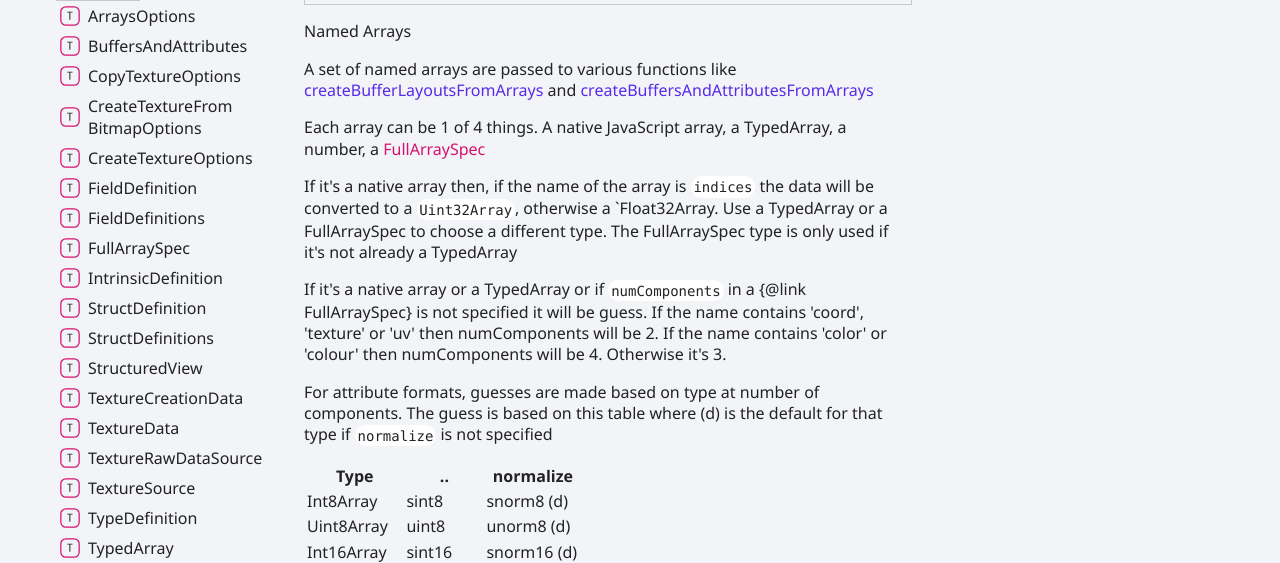
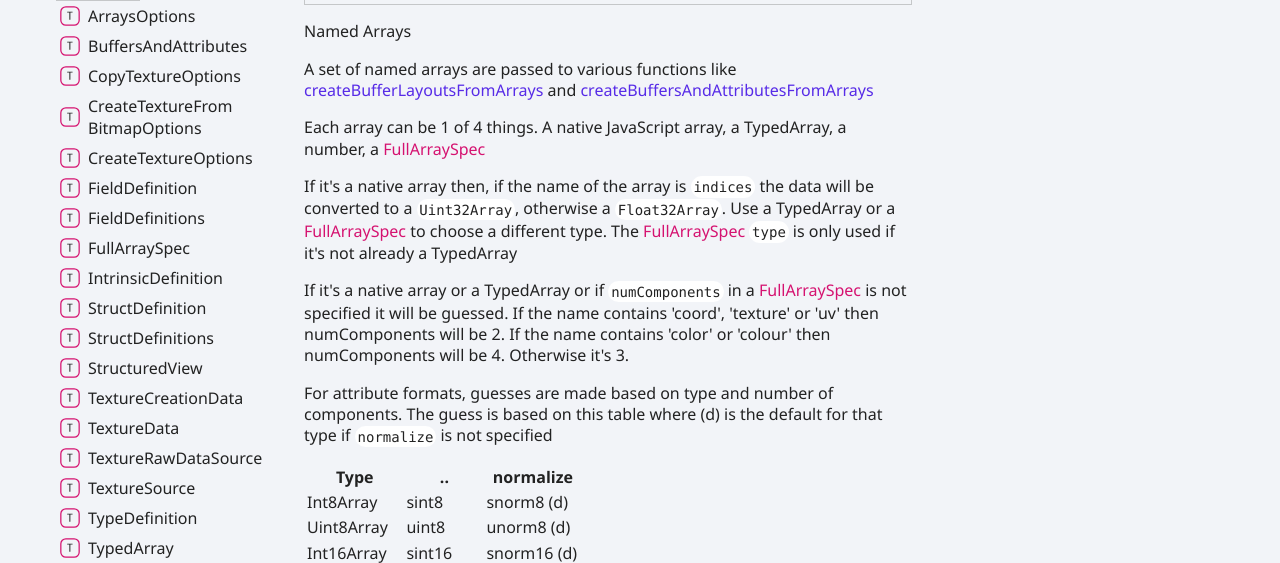
Before and after one commit to greggman/webgpu-utils, a website: page docs/types/Arrays.html in a window 1280 px wide. Shown: the part 229-792 px from the top of the page. Drawn offline with Linux system fonts and the light colour scheme.

Commit message:
Deploying to gh-pages from @ greggman/webgpu-utils@5d0f20bd7ce092d1c22c783d6ce8628daa1bfd50 🚀

```diff
--- a/docs/types/Arrays.html
+++ b/docs/types/Arrays.html
@@ -21,12 +21,12 @@
 <a href="../functions/createBufferLayoutsFromArrays.html" class="tsd-kind-function">createBufferLayoutsFromArrays</a> and <a href="../functions/createBuffersAndAttributesFromArrays.html" class="tsd-kind-function">createBuffersAndAttributesFromArrays</a></p>
 <p>Each array can be 1 of 4 things. A native JavaScript array, a TypedArray, a number, a <a href="FullArraySpec.html" class="tsd-kind-type-alias">FullArraySpec</a></p>
 <p>If it&#39;s a native array then, if the name of the array is <code>indices</code> the data will be converted
-to a <code>Uint32Array</code>, otherwise a `Float32Array.  Use a TypedArray or a FullArraySpec to choose a different type.
-The FullArraySpec type is only used if it&#39;s not already a TypedArray</p>
-<p>If it&#39;s a native array or a TypedArray or if <code>numComponents</code> in a {@link FullArraySpec} is not
-specified it will be guess. If the name contains &#39;coord&#39;, &#39;texture&#39; or &#39;uv&#39; then numComponents will be 2.
+to a <code>Uint32Array</code>, otherwise a <code>Float32Array</code>.  Use a TypedArray or a <a href="FullArraySpec.html" class="tsd-kind-type-alias">FullArraySpec</a> to choose a different type.
+The <a href="FullArraySpec.html" class="tsd-kind-type-alias">FullArraySpec</a> <code>type</code> is only used if it&#39;s not already a TypedArray</p>
+<p>If it&#39;s a native array or a TypedArray or if <code>numComponents</code> in a <a href="FullArraySpec.html" class="tsd-kind-type-alias">FullArraySpec</a> is not
+specified it will be guessed. If the name contains &#39;coord&#39;, &#39;texture&#39; or &#39;uv&#39; then numComponents will be 2.
 If the name contains &#39;color&#39; or &#39;colour&#39; then numComponents will be 4. Otherwise it&#39;s 3.</p>
-<p>For attribute formats, guesses are made based on type at number of components. The guess is
+<p>For attribute formats, guesses are made based on type and number of components. The guess is
 based on this table where (d) is the default for that type if <code>normalize</code> is not specified</p>
 <table>
 <thead>
--- a/package.json
+++ b/package.json
@@ -1,6 +1,6 @@
 {
   "name": "webgpu-utils",
-  "version": "0.14.2",
+  "version": "0.14.3",
   "description": "webgpu utilities",
   "main": "dist/0.x/webgpu-utils.module.js",
   "module": "dist/0.x/webgpu-utils.module.js",
--- a/src/buffer-views.ts
+++ b/src/buffer-views.ts
@@ -59,6 +59,11 @@ const b: Record<string, TypeDef> = {
   mat3x4h: { numElements: 12, align:  8, size: 24, pad: [3, 1], type: 'u16', View: Uint16Array },
   mat4x4f: { numElements: 16, align: 16, size: 64,              type: 'f32', View: Float32Array },
   mat4x4h: { numElements: 16, align:  8, size: 32,              type: 'u16', View: Uint16Array },
+
+  // Note: At least as of WGSL V1 you can not create a bool for uniform or storage.
+  // You can only create one in an internal struct. But, this code generates
+  // views of structs and it needs to not fail if the struct has a bool
+  bool: { numElements: 0, align: 1, size: 0, type: 'bool', View: Uint32Array },
 };
 
 const typeInfo: Record<string, TypeDef> = {
```
Also changed, not shown: index.html (+1 -1 lines), src/attribute-utils.ts (+4 -4 lines), test/tests/buffer-views-test.js (+35 -0 lines), test/tests/data-definition-test.js (+1 -0 lines), dist/0.x/attribute-utils.d.ts, dist/0.x/webgpu-utils.js, dist/0.x/webgpu-utils.min.js, dist/0.x/webgpu-utils.module.js, 4 other files.
